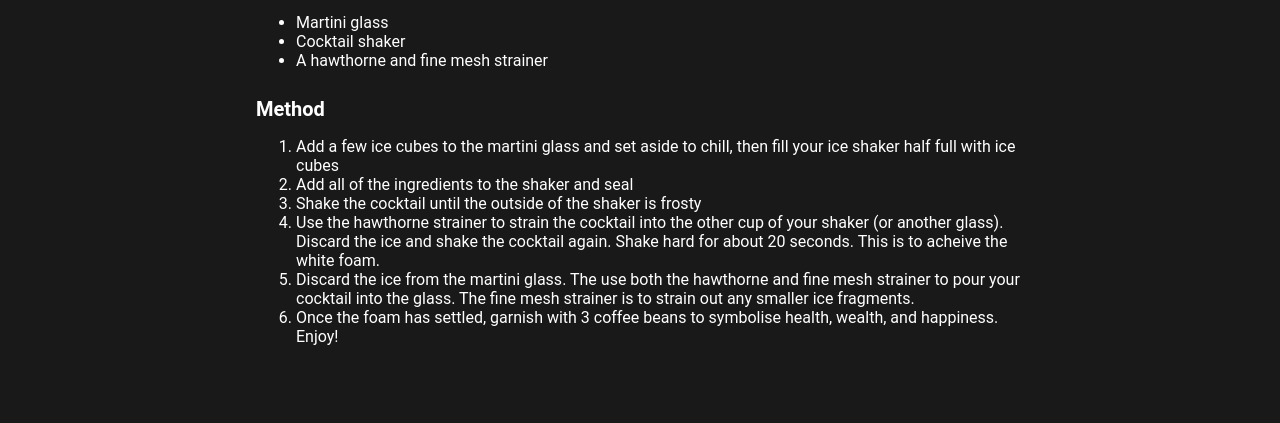
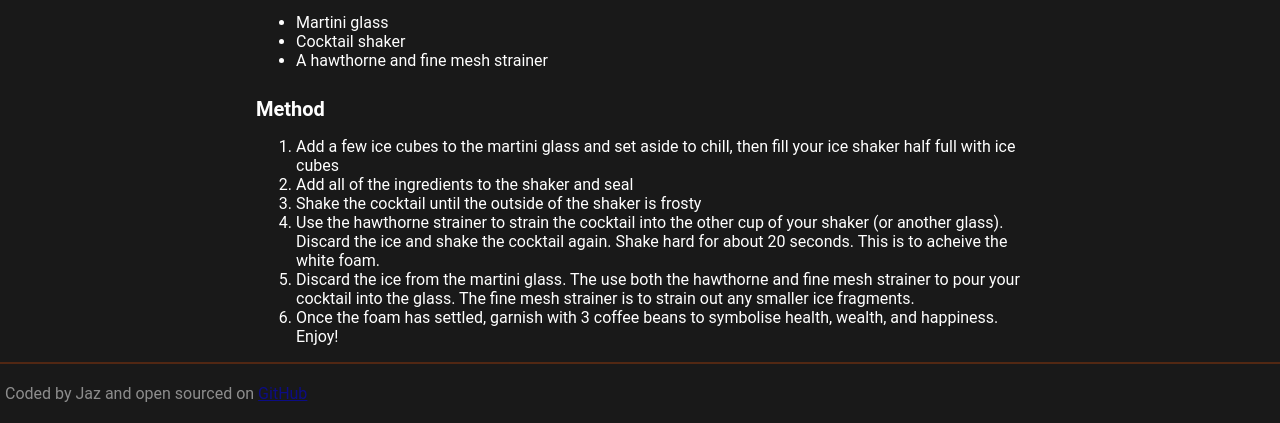
Before and after one commit to Jaz-spec/Recipe-webpage, a plain HTML site: page espresso.html in a window 1280 px wide. Shown: the part 477-900 px from the top of the page. Before the commit the page ends 839 px from the top, so only its background shows below. Drawn offline with Linux system fonts and the light colour scheme.

Commit message:
Added a missing footer

```diff
--- a/espresso.html
+++ b/espresso.html
@@ -74,5 +74,11 @@
 				</div>
 			</div>
 		</div>
+		<footer>
+			Coded by Jaz and open sourced on
+			<a href="https://github.com/Jaz-spec/personal-website" target="_blank"
+				>GitHub</a
+			>
+		</footer>
 	</body>
 </html>
```
